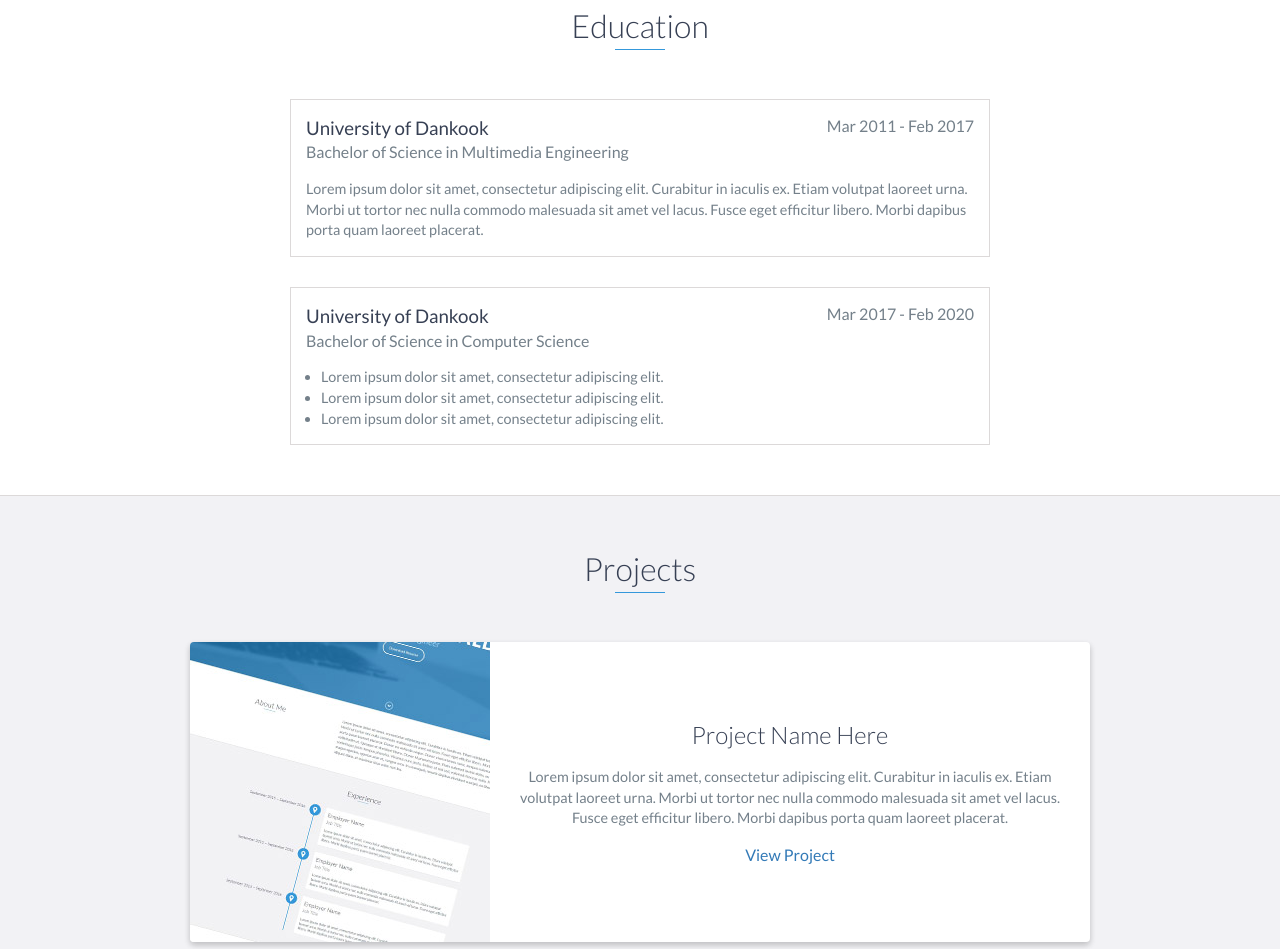
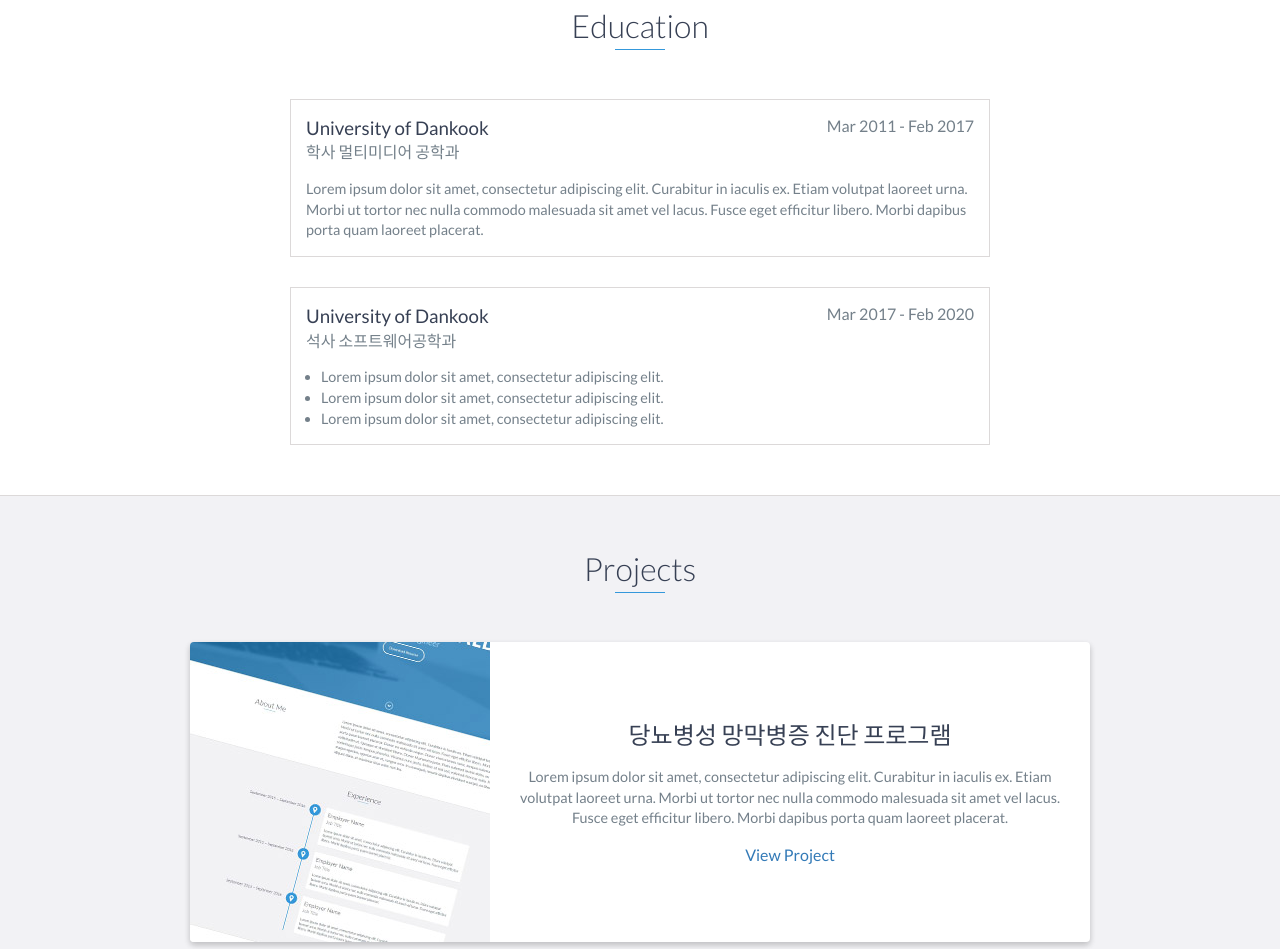
Before and after one commit to YHJung-DDS/YHJung-DDS.github.io, a website: page index.html in a window 1280 px wide. Shown: the part 1481-2430 px from the top of the page. Drawn offline with nearby package versions, Linux system fonts and the light colour scheme.

Commit message:
Update index.html

```diff
--- a/index.html
+++ b/index.html
@@ -118,7 +118,7 @@
         <div class="education-block">
             <h3>University of Dankook</h3>
             <span class="education-date">Mar 2011 - Feb 2017</span>
-            <h4>Bachelor of Science in Multimedia Engineering</h4>
+            <h4>학사 멀티미디어 공학과</h4>
             <p>
                 Lorem ipsum dolor sit amet, consectetur adipiscing elit. Curabitur in iaculis ex. Etiam volutpat laoreet urna. Morbi ut tortor nec nulla commodo malesuada sit amet vel lacus. Fusce eget efficitur libero. Morbi dapibus porta quam laoreet placerat.
             </p>
@@ -127,7 +127,7 @@
         <div class="education-block">
             <h3>University of Dankook</h3>
             <span class="education-date">Mar 2017 - Feb 2020</span>
-            <h4>Bachelor of Science in Computer Science</h4>
+            <h4>석사 소프트웨어공학과</h4>
             <ul>
                 <li>
                     Lorem ipsum dolor sit amet, consectetur adipiscing elit.
@@ -154,7 +154,7 @@
                     </div>
                     <!-- End .project-image -->
                     <div class="project-info">
-                        <h3>Project Name Here</h3>
+                        <h3>당뇨병성 망막병증 진단 프로그램</h3>
                         <p>
                             Lorem ipsum dolor sit amet, consectetur adipiscing elit. Curabitur in iaculis ex. Etiam volutpat laoreet urna. Morbi ut tortor nec nulla commodo malesuada sit amet vel lacus. Fusce eget efficitur libero. Morbi dapibus porta quam laoreet placerat.
                         </p>
```
